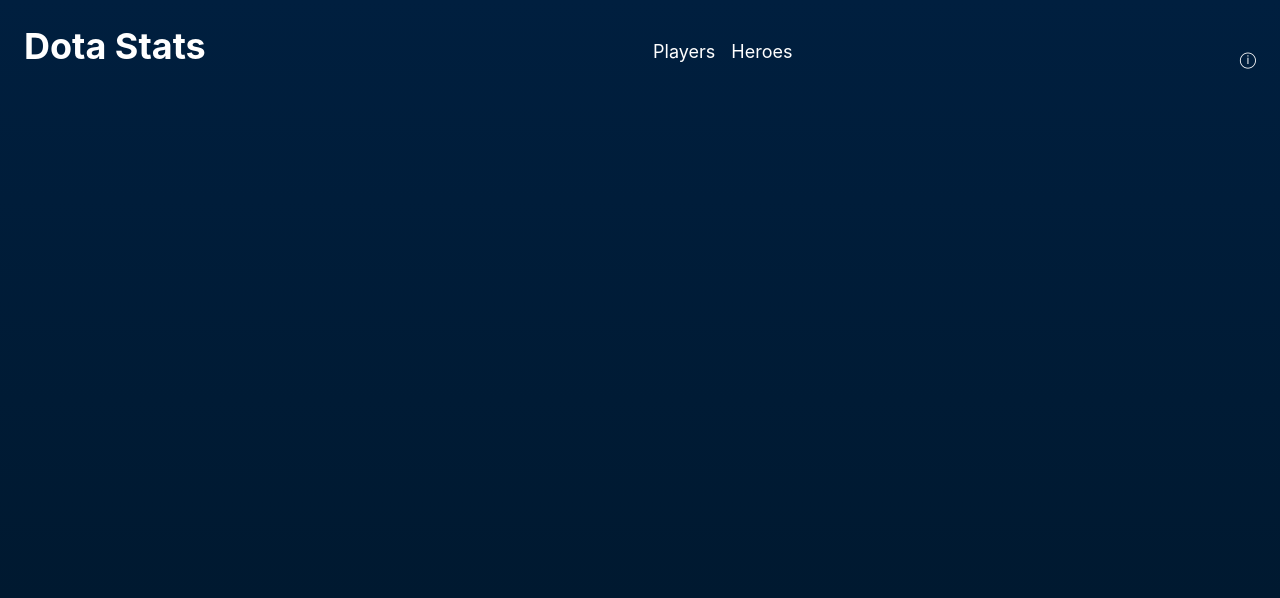
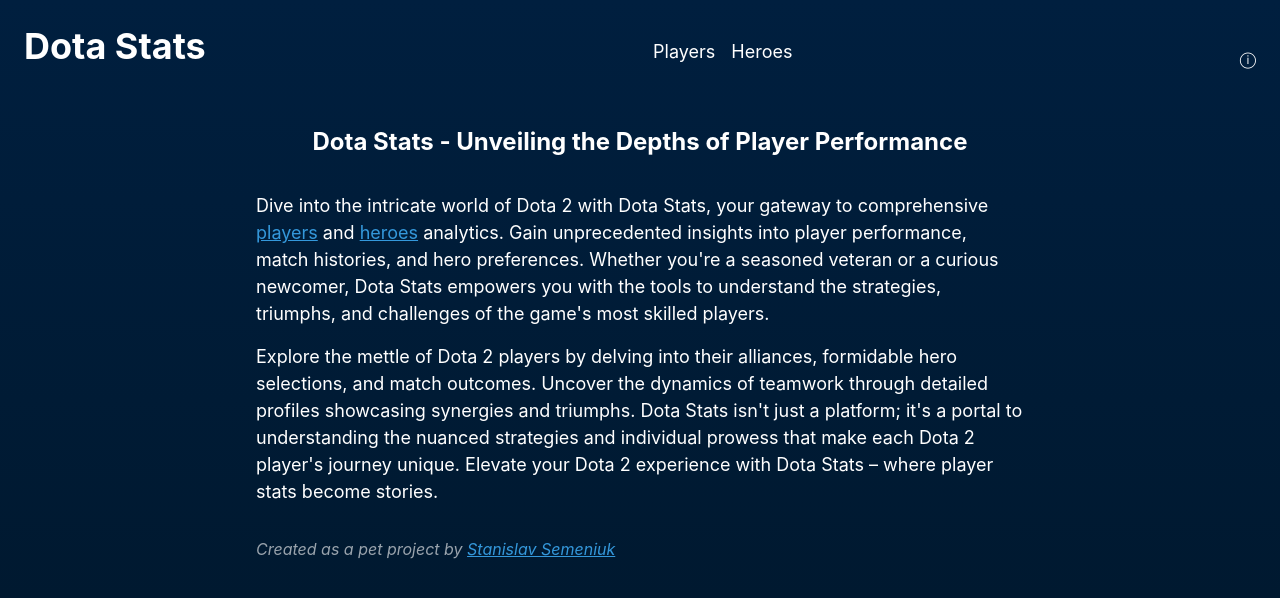
Before and after one commit to stanislavsemeniuk/dota-stats, a React (Create React App) app: page / in a window 1280 px wide. Shown: the top 598 px of the page. Built offline with nearby package versions, Linux system fonts and the light colour scheme.

Commit message:
fix: implemented main page description

```diff
--- a/src/index.tsx
+++ b/src/index.tsx
@@ -17,6 +17,7 @@
   ErrorPage,
   Match,
   PlayerHeroMatches,
+  Main,
 } from './pages';
 
 import './index.css';
@@ -27,6 +28,10 @@
     element: <App />,
     errorElement: <ErrorPage />,
     children: [
+      {
+        path: '',
+        element: <Main />,
+      },
       {
         path: 'players',
         element: <Players />,
--- a/src/pages/index.ts
+++ b/src/pages/index.ts
@@ -11,3 +11,4 @@
 export * from './heroes/hero/rankings';
 export * from './error';
 export * from './matches/match';
+export * from './main';
--- /dev/null
+++ b/src/pages/main/index.tsx
@@ -0,0 +1,41 @@
+import React from 'react';
+
+import styles from './main.module.css';
+
+function Main() {
+  return (
+    <div className={styles.description}>
+      <h2 className={styles.title}>Dota Stats - Unveiling the Depths of Player Performance</h2>
+      <p className={styles.paragraph}>
+        Dive into the intricate world of Dota 2 with Dota Stats, your gateway to comprehensive{' '}
+        <a href="/players" className={styles.link}>
+          players
+        </a>{' '}
+        and{' '}
+        <a href="/heroes" className={styles.link}>
+          heroes
+        </a>{' '}
+        analytics. Gain unprecedented insights into player performance, match histories, and hero
+        preferences. Whether you're a seasoned veteran or a curious newcomer, Dota Stats empowers
+        you with the tools to understand the strategies, triumphs, and challenges of the game's most
+        skilled players.
+      </p>
+      <p className={styles.paragraph}>
+        Explore the mettle of Dota 2 players by delving into their alliances, formidable hero
+        selections, and match outcomes. Uncover the dynamics of teamwork through detailed profiles
+        showcasing synergies and triumphs. Dota Stats isn't just a platform; it's a portal to
+        understanding the nuanced strategies and individual prowess that make each Dota 2 player's
+        journey unique. Elevate your Dota 2 experience with Dota Stats – where player stats become
+        stories.
+      </p>
+      <p className={styles.author}>
+        Created as a pet project by{' '}
+        <a href="https://github.com/stanislavsemeniuk" className={styles.link}>
+          Stanislav Semeniuk
+        </a>
+      </p>
+    </div>
+  );
+}
+
+export { Main };
--- /dev/null
+++ b/src/pages/main/main.module.css
@@ -0,0 +1,36 @@
+.description {
+  max-width: 768px;
+  margin: 0 auto;
+}
+
+.title {
+  font-size: 24px;
+  margin: 32px 0;
+  text-align: center;
+  line-height: 150%;
+}
+
+.paragraph {
+  font-size: 18px;
+  margin: 16px 0;
+  line-height: 150%;
+}
+
+a.link {
+  color: var(--link-color) !important;
+  text-decoration: underline;
+  transition: 0.3s;
+  display: inline-block;
+}
+
+a.link:hover {
+  color: var(--link-color-hover) !important;
+}
+
+.author {
+  font-size: 16px;
+  margin: 32px 0;
+  line-height: 150%;
+  font-style: italic;
+  color: #ffffff99;
+}
```
